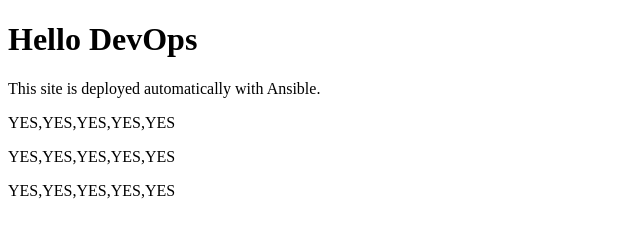
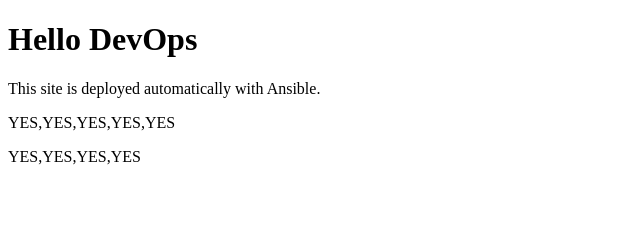
Before and after one commit to Weiyuantao-itnsa/devops-ansible-website, a plain HTML site: page website/index.html in a window 1280 px wide. Shown: the whole page, without its empty margins (0-640 px from the left). Drawn offline with Linux system fonts and the light colour scheme.

Commit message:
update website

```diff
--- a/website/index.html
+++ b/website/index.html
@@ -9,8 +9,7 @@
 <h1>Hello DevOps</h1>
 <p>This site is deployed automatically with Ansible.</p>
 <p>YES,YES,YES,YES,YES</p>
-<p>YES,YES,YES,YES,YES</p>
-<p>YES,YES,YES,YES,YES</p>
+<p>YES,YES,YES,YES</p>
 
 
 </body>
```
